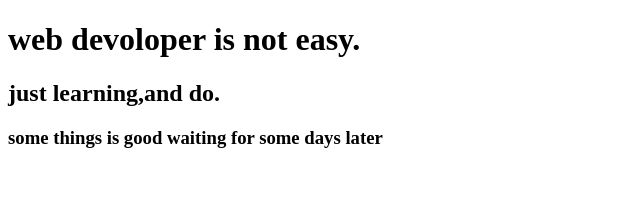
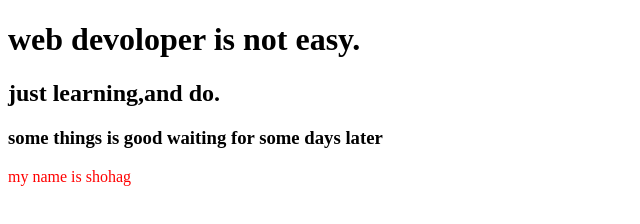
Before and after one commit to SHOHAG1611/my-second.repo, a plain HTML site: page index.html in a window 1280 px wide. Shown: the whole page, without its empty margins (0-640 px from the left). Drawn offline with Linux system fonts and the light colour scheme.

Commit message:
paragraph added

```diff
--- a/index.html
+++ b/index.html
@@ -11,6 +11,7 @@
     <h1>web devoloper is not easy.</h1>
     <h2>just learning,and do.</h2>
     <h3>some things is good waiting for some days later</h3>
+    <p>my name is shohag</p>
 
 </body>
 </html>
```
